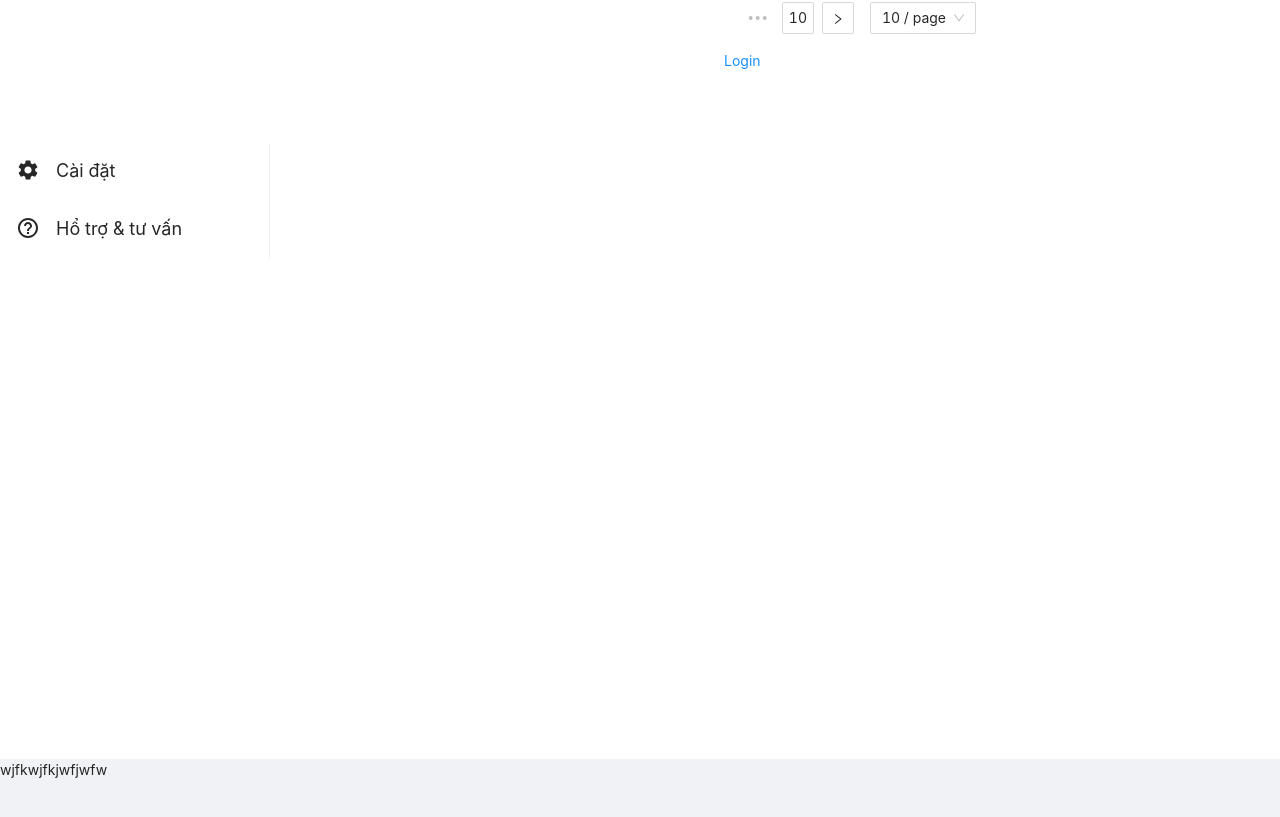
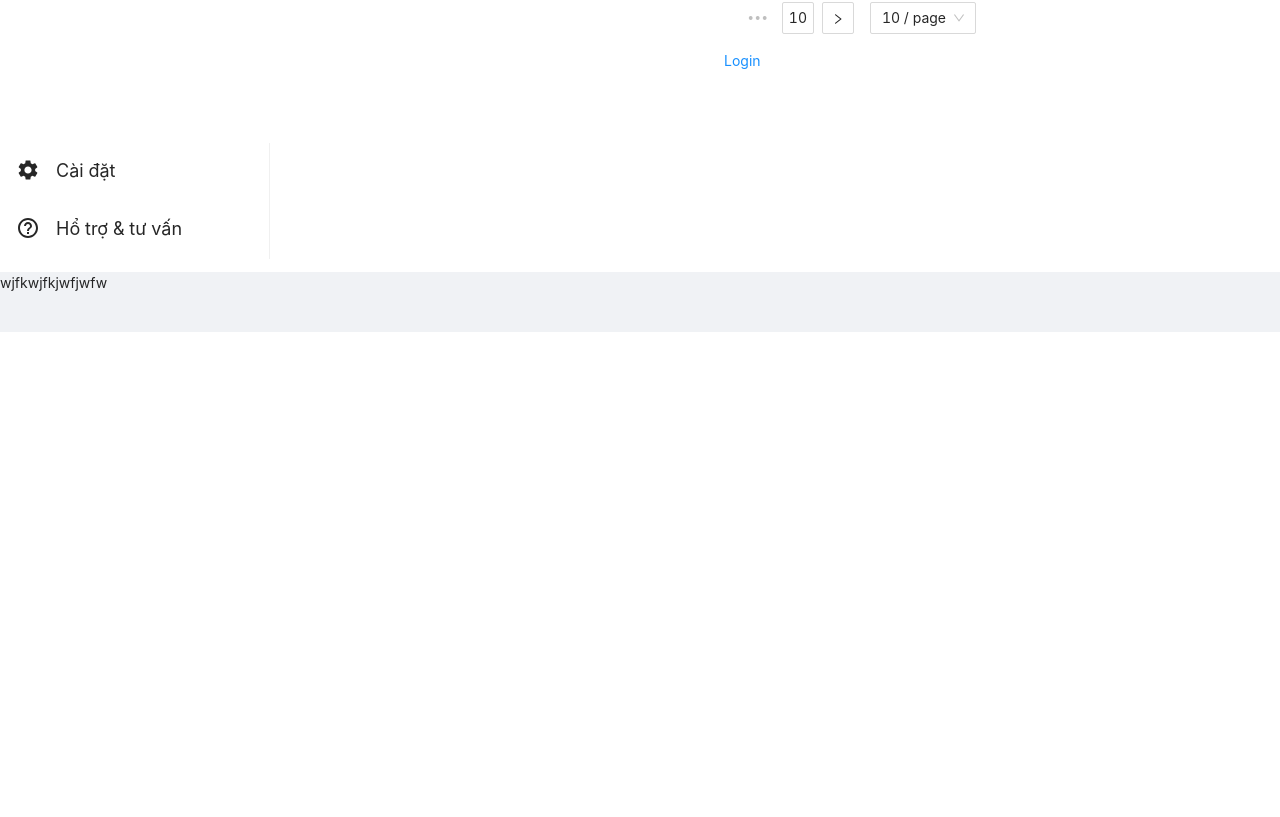
Before and after one commit to locnguyen99/QuanTracCT, a React (Create React App) app in the folder Frontend/ExampleFirst/my-app/: page / in a window 1280 px wide. Shown: the part 658-1475 px from the top of the page. After the commit the page ends 1021 px from the top, so only its background shows below. Built offline with nearby package versions, Linux system fonts and the light colour scheme.

Commit message:
contents

```diff
--- a/Frontend/ExampleFirst/my-app/src/App.css
+++ b/Frontend/ExampleFirst/my-app/src/App.css
@@ -232,7 +232,7 @@ tr:nth-child(even) {
 .foo {
   width: 1840px;
   height: 60px;
-  margin-top: 737px;
+  margin-top: 750px;
   background: #f0f2f5;
 }
 .makeStyles-form-2{
--- a/Frontend/ExampleFirst/my-app/src/AppLayout.tsx
+++ b/Frontend/ExampleFirst/my-app/src/AppLayout.tsx
@@ -55,7 +55,7 @@ export default class AppLayout extends React.Component {
                             <header>tertettttttttttttt</header>
                         </div>
                     </div>
-                    <div className='ND'>
+                    <div>
                         <Layout>
                             <Content>
                                 <Breadcrumb>
```
